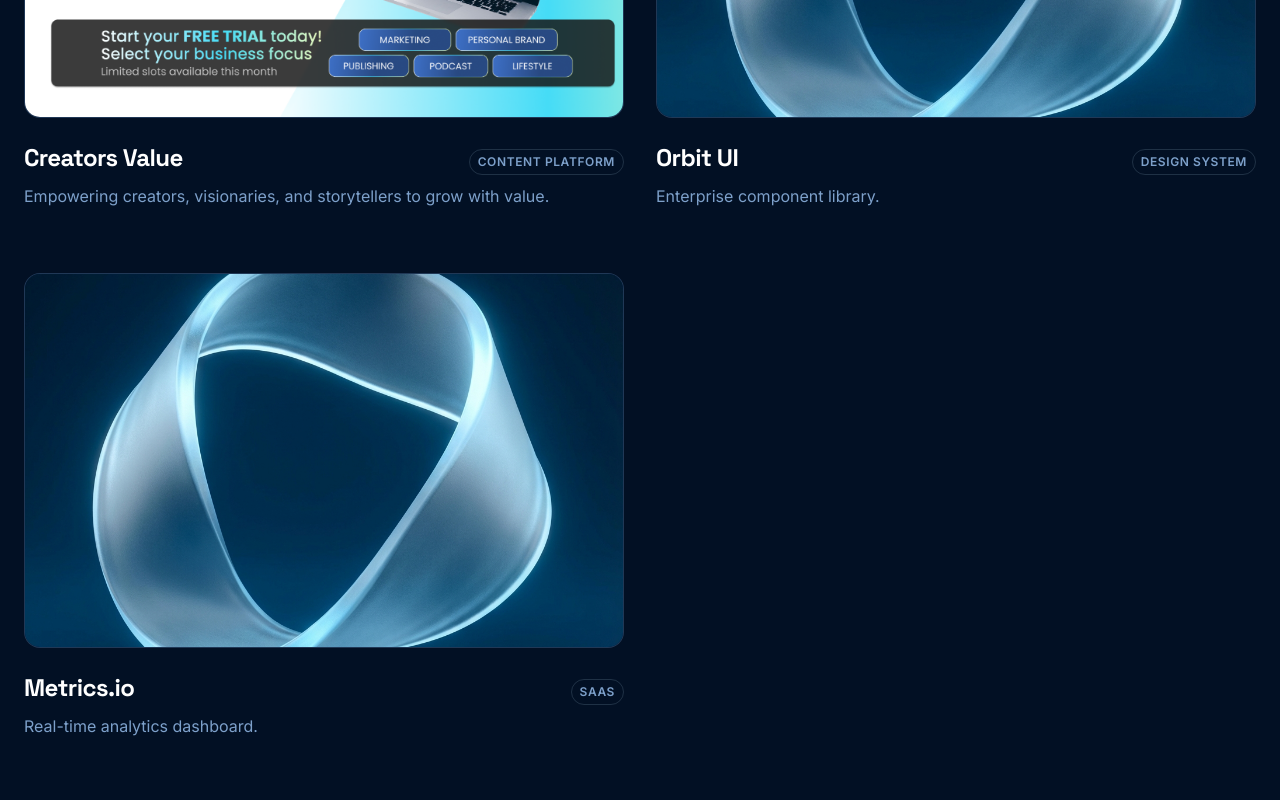
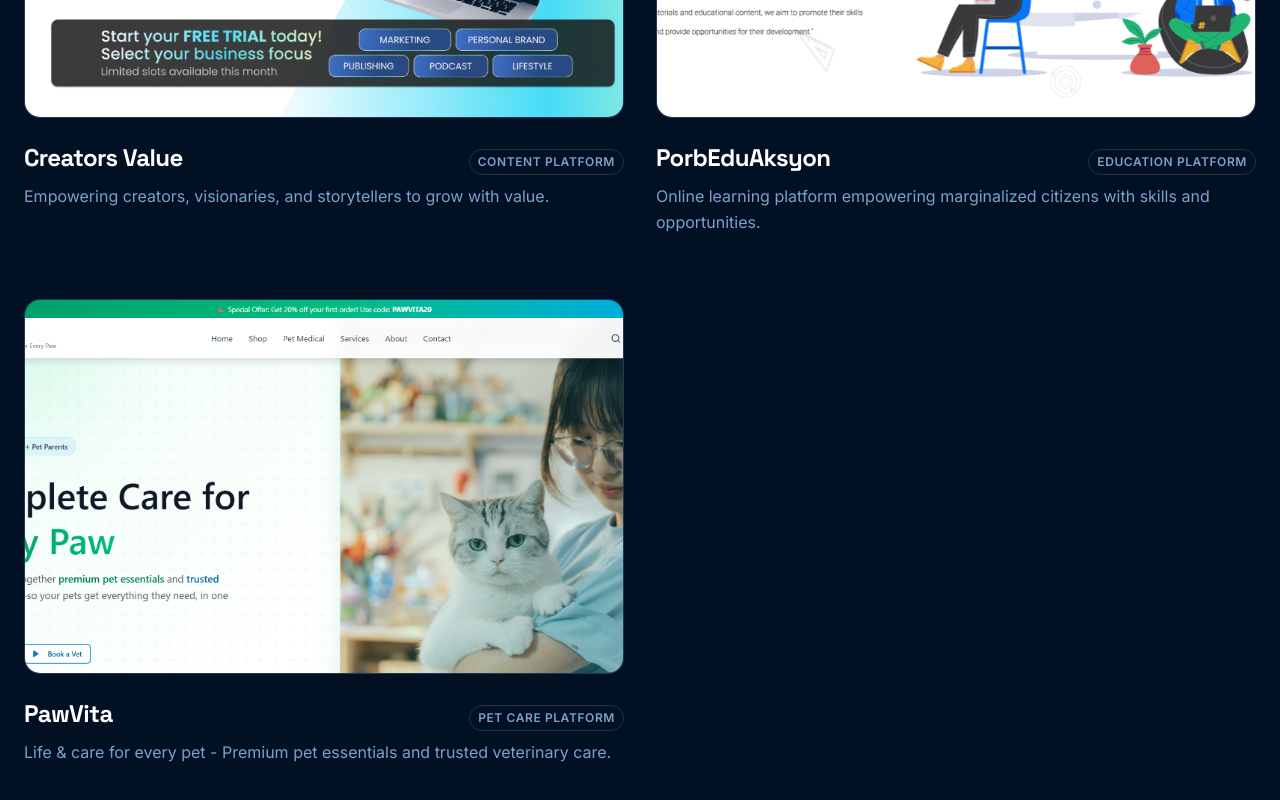
Before and after one commit to ryncstudio/rync-studio-landing, a React (Vite) app: page /#/ in a window 1280 px wide. Shown: the part 5387-6187 px from the top of the page. Built offline with nearby package versions, Linux system fonts and the light colour scheme.

Commit message:
Add PorbEduAksyon and PawVita projects to portfolio

```diff
--- a/src/data/projects.ts
+++ b/src/data/projects.ts
@@ -2,6 +2,8 @@ import abstractImg from "@/assets/images/abstract-1.jpg";
 import rodMartinImg from "@/assets/images/rod-martin.png";
 import owenAssociatesImg from "@/assets/images/owen-associates.png";
 import creatorsValueImg from "@/assets/images/creators-value.png";
+import porbEduAksyonImg from "@/assets/images/porbeduaksyon.png";
+import pawVitaImg from "@/assets/images/pawvita.png";
 
 export const projects = [
     {
@@ -23,15 +25,15 @@ export const projects = [
         image: creatorsValueImg,
     },
     {
-        category: "Design System",
-        title: "Orbit UI",
-        description: "Enterprise component library.",
-        image: abstractImg,
+        category: "Education Platform",
+        title: "PorbEduAksyon",
+        description: "Online learning platform empowering marginalized citizens with skills and opportunities.",
+        image: porbEduAksyonImg,
     },
     {
-        category: "SaaS",
-        title: "Metrics.io",
-        description: "Real-time analytics dashboard.",
-        image: abstractImg,
+        category: "Pet Care Platform",
+        title: "PawVita",
+        description: "Life & care for every pet - Premium pet essentials and trusted veterinary care.",
+        image: pawVitaImg,
     },
 ];
```
Also changed, not shown: src/assets/images/pawvita.png (added), src/assets/images/porbeduaksyon.png (added).
